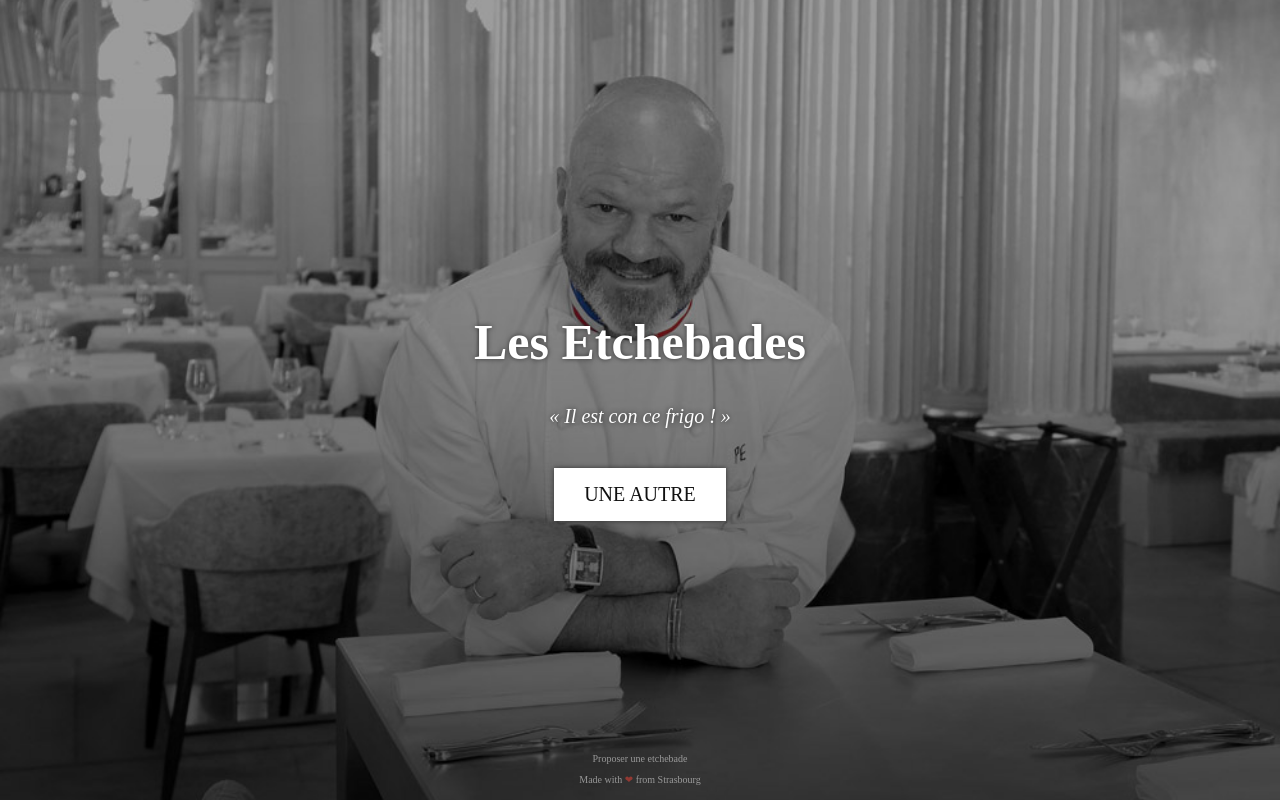
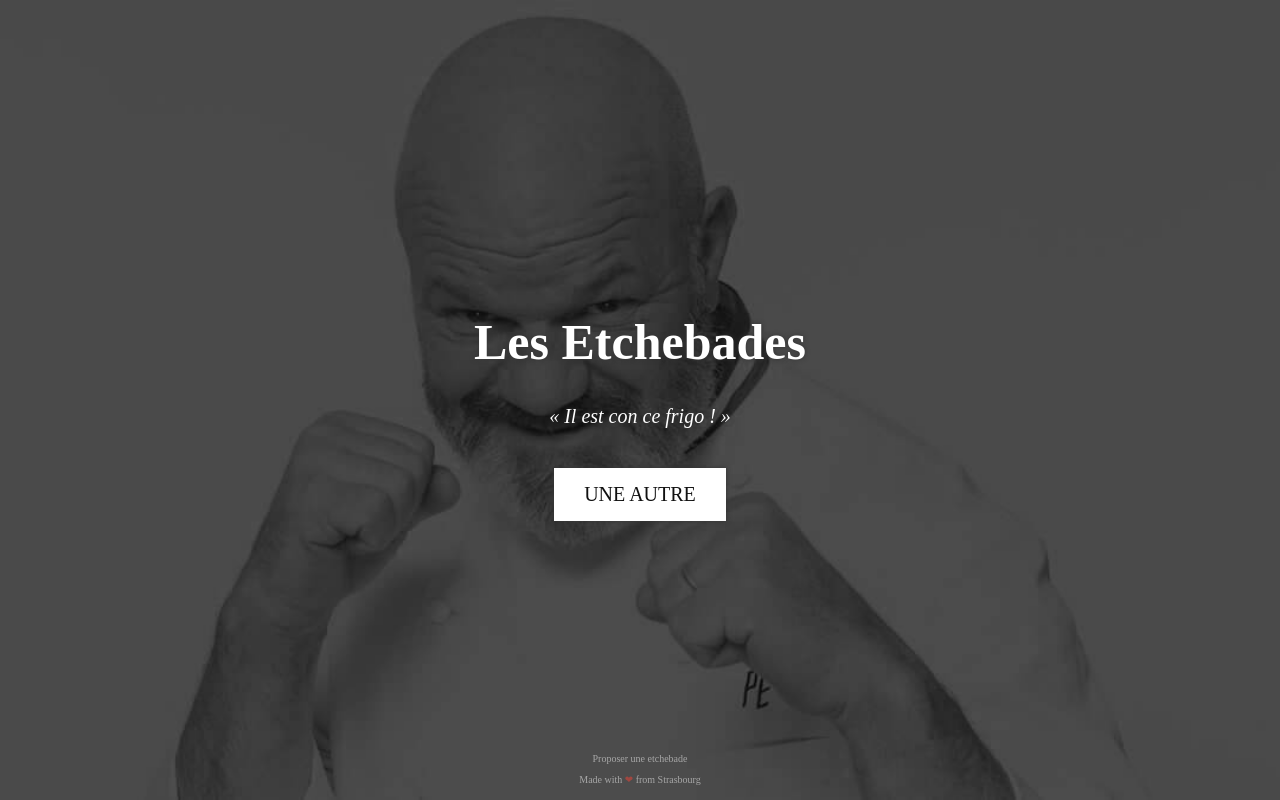
Before and after one commit to monsieurnebo/website-etchebades, a Next.js app: page / in a window 1280 px wide. Built offline with nearby package versions, Linux system fonts and the light colour scheme; a web font is replaced by a local one.

Commit message:
feat: Update background image

```diff
--- a/components/Layout/layout.module.scss
+++ b/components/Layout/layout.module.scss
@@ -7,7 +7,7 @@
   flex-direction: column;
   justify-content: center;
   align-items: center;
-  background-image: url("./background.jpg");
+  background-image: url("./philippe-etchebest-citation.jpg");
   background-repeat: no-repeat;
   background-size: cover;
   background-position: center center;
```
Also changed, not shown: components/Layout/background.jpg (deleted), components/Layout/philippe-etchebest-citation.jpg (added).
